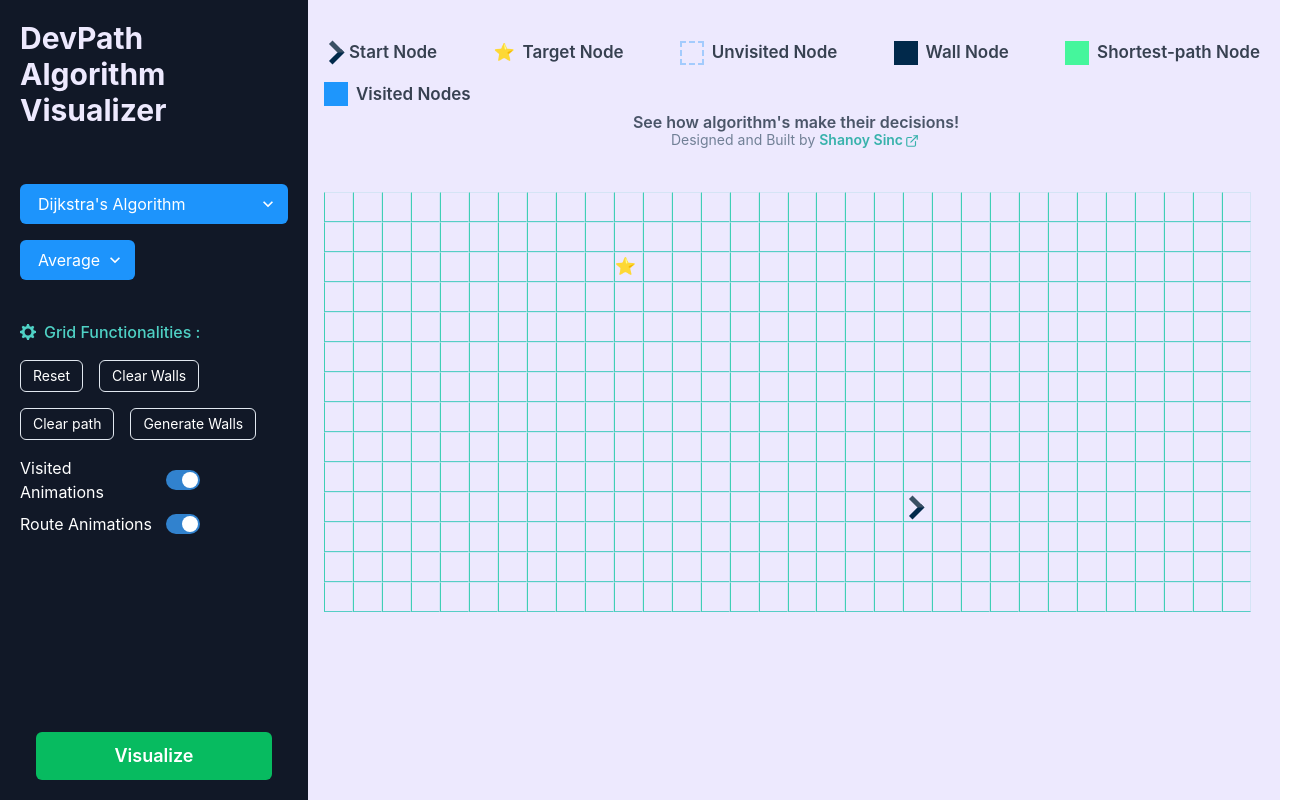
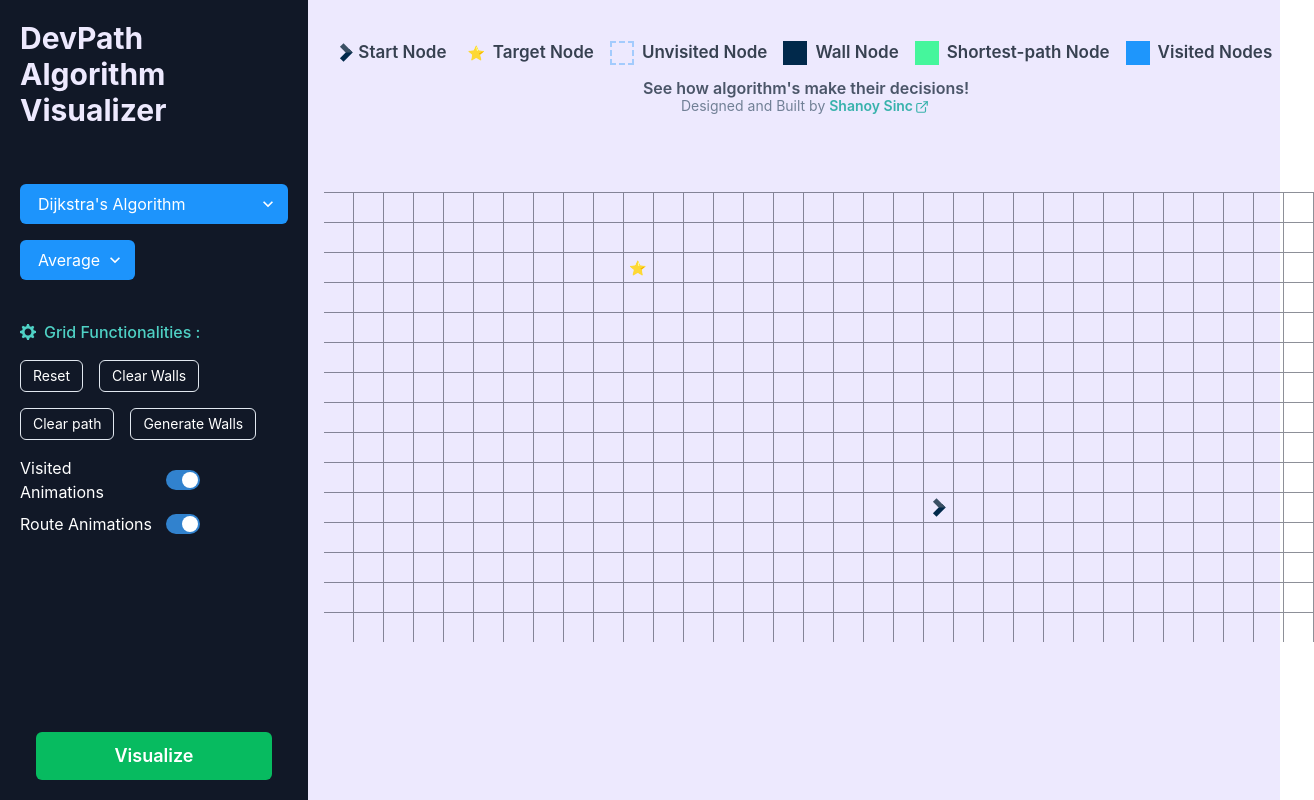
Before and after one commit to shanoysinc/Path-Visualizer, a React (Vite) app: page / in a window 1280 px wide. Shown: the whole page, 1314 px wide, since content can reach past the window. Built offline with nearby package versions, Linux system fonts and the light colour scheme.

Commit message:
remove individual border properties and change grid size

```diff
--- a/package.json
+++ b/package.json
@@ -25,8 +25,8 @@
     "framer-motion": "^4.1.17",
     "react": "^17.0.0",
     "react-dom": "^17.0.0",
-    "recoil": "^0.4.0",
-    "zustand": "^3.5.6"
+    "recoil": "^0.5.2",
+    "zustand": "^3.6.5"
   },
   "devDependencies": {
     "@testing-library/cypress": "^8.0.0",
--- a/src/App.css
+++ b/src/App.css
@@ -9,14 +9,22 @@
 
 .grid__node {
   height: 30px;
+  width: 30px;
+  border: 1px solid rgba(17, 24, 39, 0.479);
+  /* border-top: 1px solid hsla(172, 97%, 38%, 0.1);
   border-left: 1px solid rgba(5, 199, 157, 0.744);
   border-top: 1px solid hsla(172, 97%, 38%, 0.1);
   border-bottom: 1px solid hsla(172, 97%, 38%, 0.644);
-  border-right: 1px solid hsla(172, 97%, 38%, 0.1);
-  border-width: 1px;
-  border-width: 0.1em;
-  border-width: 0.01em;
-  border-width: 1px;
+  border-right: 1px solid hsla(172, 97%, 38%, 0.1); */
+
+  border-top-width: 1px;
+  border-bottom: 1px;
+  border-right-width: 0.01em;
+  border-left: 1px;
+  /* border-top-width: 1px;
+  border-bottom: 0.1em;
+  border-right-width: 0.01em;
+  border-left: 1px; */
   display: flex;
   align-items: center;
   -webkit-user-select: none; /* Chrome all / Safari all */
@@ -35,8 +43,8 @@
 .wall {
   background-color: hsl(208, 97%, 10%);
   border: 1px dotted hsl(208, 97%, 10%);
-  /* animation: moveInSpring 300ms linear;
-  will-change: transform; */
+  animation: moveInSpring 300ms linear;
+  /* will-change: transform; */
 }
 
 /* #511dfc */
@@ -53,34 +61,33 @@
 .visitedNode {
   background-color: hsl(208, 97%, 55%);
   border: 1px dashed hsla(0, 0%, 100%, 0.14);
-  will-change: transform;
+  /* will-change: transform; */
 }
 
 .visitedNode-animation {
   background-color: hsl(208, 97%, 55%);
-  border: 1px solid hsl(0, 0%, 100%);
-  border-left: 1px solid hsla(0, 0%, 84%, 0.744);
-  border-top: 1px solid hsla(0, 0%, 84%, 0.1);
-  border-bottom: 1px solid hsla(0, 0%, 84%, 0.544);
-  border-right: 1px solid hsla(0, 0%, 84%, 0.1);
+  border: 1px solid rgba(255, 255, 255, 0.144);
+
   animation: circle-to-square 1.5s both;
   animation-timing-function: ease-in;
-  will-change: transform;
+  /* will-change: transform; */
 }
 
 .arrow-right {
   transform: rotate(135deg);
   display: block;
-  width: 17px;
-  height: 17px;
+  width: 13px;
+  height: 13px;
   border-top: 5px solid hsl(208, 97%, 15%);
   border-left: 5px solid hsl(209, 27%, 31%);
   animation: arrow-beat 0.5s linear;
+  margin-left: 0.35em;
 }
 
 .star {
-  font-size: 17px;
+  font-size: 14px;
   animation: start-beat 0.5s linear;
+  margin-left: 0.35em;
 }
 
 select option {
@@ -140,16 +147,16 @@ select option {
   0% {
     transform: scale(0.5);
     background-color: rgba(4, 251, 119, 0.509);
-    border-radius: 50%;
+    /* border-radius: 50%; */
     opacity: 1;
   }
 
   80% {
-    background-color: hsla(254, 97%, 55%, 0.509);
+    /* background-color: hsla(254, 97%, 55%, 0.509); */
     transform: scale(0.8);
   }
   100% {
     transform: scale(1);
-    border-radius: 0;
+    /* border-radius: 0; */
   }
 }
--- a/src/App.tsx
+++ b/src/App.tsx
@@ -57,11 +57,11 @@ function App() {
           <LeftSideBar />
         </GridItem>
 
-        <GridItem colSpan={[2, 2, 2, 2, 3]} mr="5">
+        <GridItem colSpan={[2, 2, 2, 2, 3]}>
           <GridKeys />
         </GridItem>
 
-        <GridItem rowSpan={[5, 5]} colSpan={[2, 2, 2, 3, 3]} mt="8">
+        <GridItem rowSpan={[5, 5]} colSpan={[2]} mt="8">
           <VisualizerGrid />
         </GridItem>
       </Grid>
--- a/src/components/GridKeys/GridKeys.tsx
+++ b/src/components/GridKeys/GridKeys.tsx
@@ -90,7 +90,7 @@ export const GridKeys = memo(() => {
             </Text>
           </Center>
         </Flex>
-        <Flex justify="center" direction="column" align="center" marginTop={8}>
+        <Flex justify="center" direction="column" align="center" marginTop={10}>
           <Text
             fontWeight="semibold"
             paddingLeft={2}
--- a/src/components/grid/Grid.tsx
+++ b/src/components/grid/Grid.tsx
@@ -7,7 +7,7 @@ export const Grid = memo(() => {
   return (
     <>
       {grid.map((row, rowIndex) => (
-        <ChakraUIGrid templateColumns="repeat(33, 1fr)" key={`${rowIndex}`}>
+        <ChakraUIGrid templateColumns="repeat(42, 1fr)" key={`${rowIndex}`}>
           {row.map((_node, colIndex) => (
             <Node
               key={`${rowIndex}-${colIndex}`}
--- a/src/components/grid/hooks/useInitialGrid.tsx
+++ b/src/components/grid/hooks/useInitialGrid.tsx
@@ -15,8 +15,8 @@ const START_COL = 20;
 const END_ROW = 2;
 const END_COL = 10;
 
-export const NUMBER_OF_ROWS = 14;
-export const NUMBER_OF_COLS = 32;
+export const NUMBER_OF_ROWS = 15;
+export const NUMBER_OF_COLS = 33;
 
 export const START_INDEX = `${START_ROW}-${START_COL}`;
 export const END_INDEX = `${END_ROW}-${END_COL}`;
--- a/src/components/sidebar/components/content/SidebarContent.tsx
+++ b/src/components/sidebar/components/content/SidebarContent.tsx
@@ -42,7 +42,7 @@ export const SidebarContent = ({ isOpen: isDrawerOpen, setIsOpen }: Props) => {
   const [isAlgoVisualizing, setisAlgoVisualizing] = useState(false);
   const [animateVisitedNode, setAnimateVisitedNode] = useState(true);
   const [animateRoute, setAnimateRoute] = useState(true);
-  const [visualizeSpeed, setVisualizeSpeed] = useState(20);
+  const [visualizeSpeed, setVisualizeSpeed] = useState(17);
   const toast = useToast();
 
   const traverseGridHandler = () => {
@@ -140,10 +140,10 @@ export const SidebarContent = ({ isOpen: isDrawerOpen, setIsOpen }: Props) => {
 
     switch (speedType) {
       case "SLOW":
-        setVisualizeSpeed(25);
+        setVisualizeSpeed(20);
         break;
       default:
-        setVisualizeSpeed(20);
+        setVisualizeSpeed(17);
         break;
     }
   };
```
Also changed, not shown: 1 other file (tests, documents, lock files or other folders).
